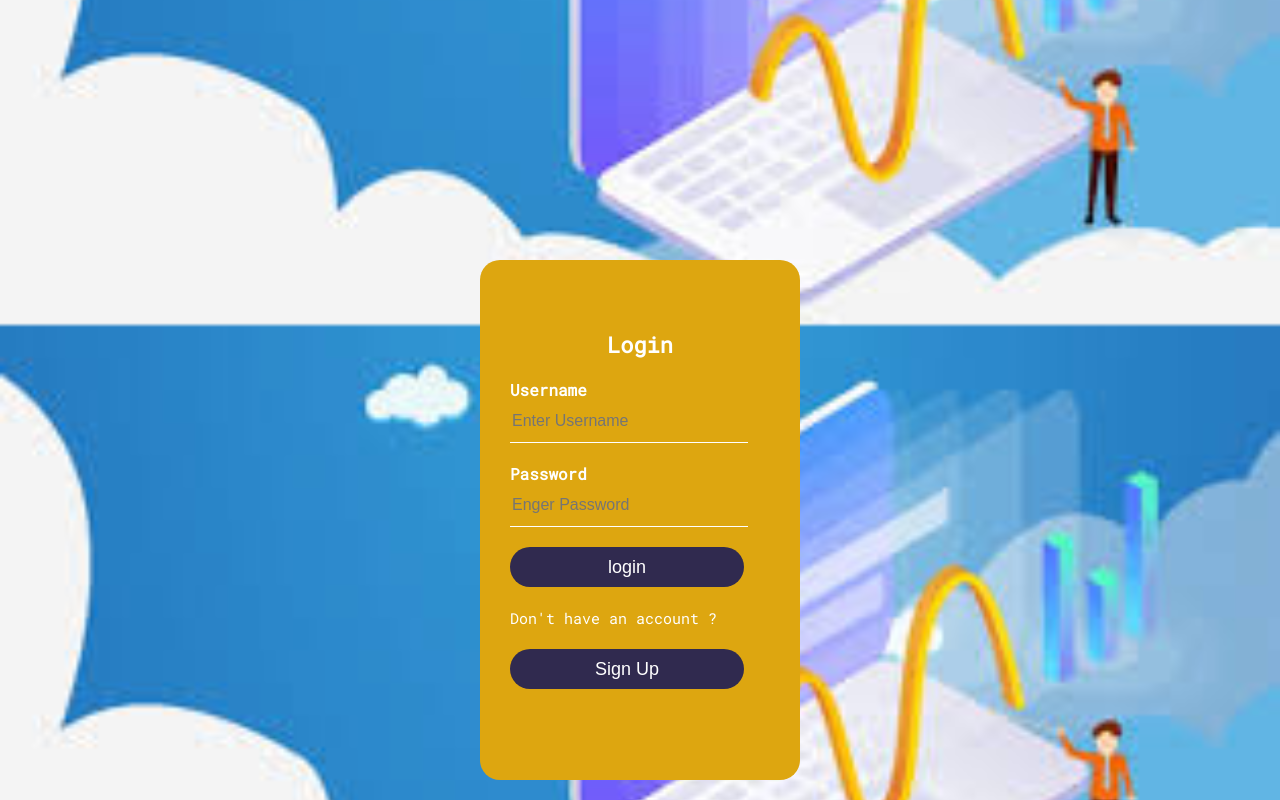
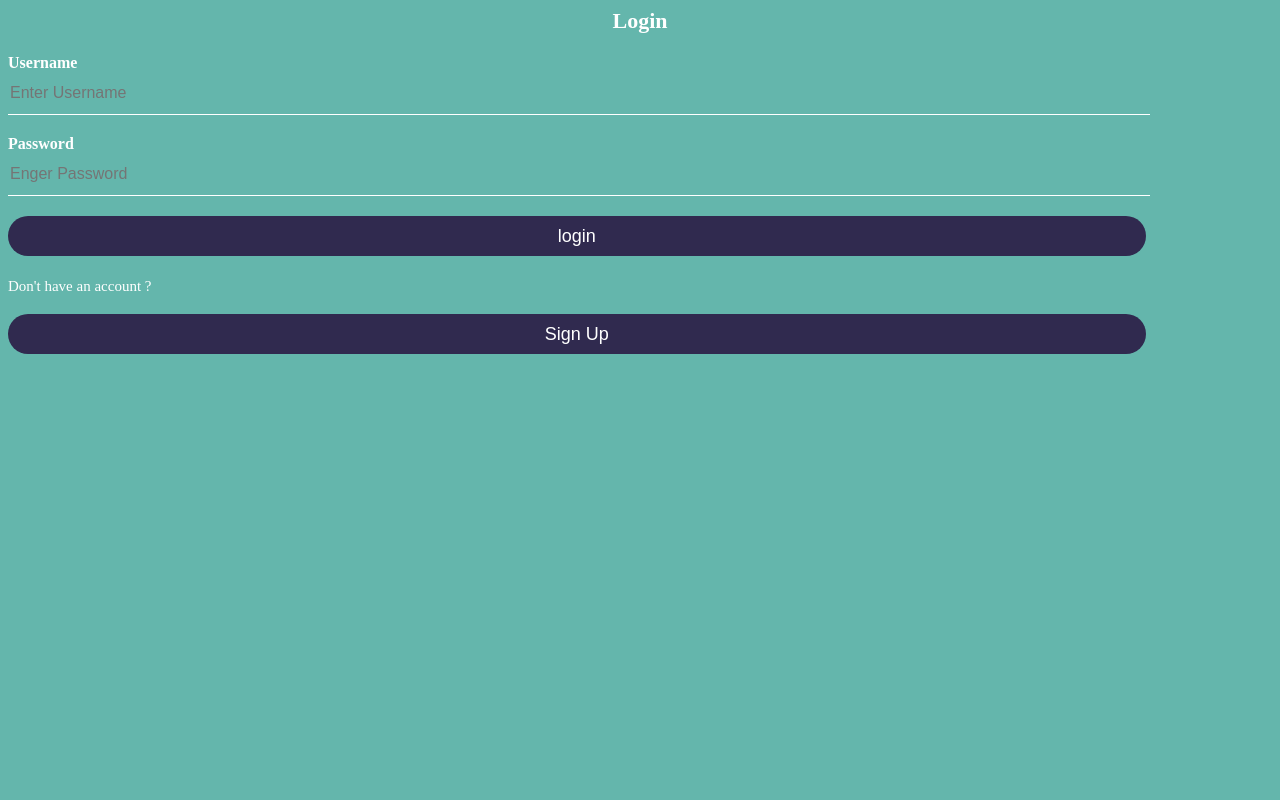
Before and after one commit to brilliant-bananas/capstone, a website: page public/login.html in a window 1280 px wide. Drawn offline with Linux system fonts and the light colour scheme.

Commit message:
login ui

```diff
--- a/public/login.html
+++ b/public/login.html
@@ -1,33 +1,27 @@
 <!DOCTYPE html>
   <html lang="en">
     <head>
-    <meta charset="UTF-8">
-    <meta name="viewport" content="width=device-width, initial-scale=1.0">
+      <meta charset="UTF-8" />
+      <meta
+        name="viewport"
+        content="width=device-width, initial-scale=1, shrink-to-fit=no"
+      />
       <title>Login</title>
-    <link rel="stylesheet" type="text/css" href="styles.css">
+      <link rel="stylesheet" href="src/css/style.css" />
     </head>
-<body>
+    <body class="loginBody">
       <div class="loginbox">
         <h1>Login</h1>
         <form>
           <p>Username</p>
-            <input type="text" name="" placeholder="Enter Username">
+          <input type="text" name="" placeholder="Enter Username" />
           <p>Password</p>
-            <input type="text" name="" placeholder="Enger Password">
-            <input type="submit" name="" value="login"><br>
-            <a href="#">Don't have an account ?</a><br>
-            <br>
-            <input type="submit" name="" value="Sign Up">
+          <input type="text" name="" placeholder="Enger Password" />
+          <input type="submit" name="" value="login" /><br />
+          <a href="#">Don't have an account ?</a><br />
+          <br />
+          <input type="submit" name="" value="Sign Up" />
         </form>
-
-
-
-
       </div>
-
     </body>
   </html>
-
-<script>
-
-</script>
--- a/public/src/css/style.css
+++ b/public/src/css/style.css
@@ -54,3 +54,93 @@ body {
     position: absolute;
     z-index: -1;
   }
+
+
+
+  .loginBody {
+    background-color: #64b6ac;
+  }
+
+  .loginbox {
+      color: #fff;
+  }
+
+  .login-image {
+      width: 100px;
+      height: 50px;
+      border-radius: 50%;
+      position: absolute;
+      top: -10px;
+      left: calc(50% -50px)
+  }
+
+  h1 {
+      margin: 0;
+      padding: 0 0 20px;
+      text-align: center;
+      font-size: 22px ;
+  }
+
+  .loginbox p {
+      margin: 0;
+      padding: 0;
+      font-weight: bold;
+  }
+
+  .loginbox input {
+      width: 90%;
+      margin-bottom: 20px;
+  }
+
+
+  .loginbox input[type="text"], input[type="password"]
+  {
+    border: none;
+    border-bottom: 1px solid #fff;
+    background: transparent;
+    outline: none;
+    height: 40px;
+    color: #fff;
+    font-size: 16px
+  }
+
+  .loginbox input[type="submit"]
+  {
+    border: none;
+    outline: none;
+    height: 40px;
+    background: #302A4F;
+    color: #fff;
+    font-size: 18px;
+    border-radius: 20px;
+  }
+
+  .loginbox input[type="submit"]:hover
+  {
+    cursor: pointer;
+    background:  #DEDBEC;
+    color: #002F5D;
+  }
+
+  .loginbox a {
+      text-decoration: none;
+      font-size: 15px;
+      line-height: 20px;
+      color: #fff;
+  }
+
+  .loginbox a:hover {
+      color: #002F5D;
+
+  }
+
+#btn {
+    top: 0;
+    left: 0;
+    position: absolute;
+    width: 110px;
+    height: 100%;
+    background: linear-gradient(top right, #ff105f, #ffad06);
+    border-radius: 30px;
+    transition: .5s;
+}
--- a/public/styles.css
+++ /dev/null
@@ -1,105 +0,0 @@
-@import url('https://fonts.googleapis.com/css2?family=Roboto+Mono&display=swap');
-
-body {
-    margin: 0;
-    padding: 0;
-    background-image: linear-gradient(rgba(0,0,0,0.4), rgba(0,0,0,0.4)), url(finance.jpeg);
-    background-size: cover;
-    background-position: center;
-    font-family: 'Roboto Mono', monospace;
-
-}
-
-.loginbox {
-    width: 320px;
-    height: 520px;
-    background: rgb(221, 166, 16);
-    color: #fff;
-    top: 0;
-    left: 50%;
-    position: absolute;
-    transform: translate(-50%, 50%);
-    box-sizing: border-box;
-    padding: 70px 30px;
-    border-radius: 20px ;
-
-}
-
-.login-image {
-    width: 100px;
-    height: 50px;
-    border-radius: 50%;
-    position: absolute;
-    top: -10px;
-    left: calc(50% -50px)
-}
-
-h1 {
-    margin: 0;
-    padding: 0 0 20px;
-    text-align: center;
-    font-size: 22px ;
-}
-
-.loginbox p {
-    margin: 0;
-    padding: 0;
-    font-weight: bold;
-}
-
-.loginbox input {
-    width: 90%;
-    margin-bottom: 20px;
-}
-
-.loginbox input[type="text"], input[type="password"]
-{
-  border: none;
-  border-bottom: 1px solid #fff;
-  background: transparent;
-  outline: none;
-  height: 40px;
-  color: #fff;
-  font-size: 16px
-}
-
-.loginbox input[type="submit"]
-{
-  border: none;
-  outline: none;
-  height: 40px;
-  background: #302A4F;
-  color: #fff;
-  font-size: 18px;
-  border-radius: 20px;
-}
-
-.loginbox input[type="submit"]:hover
-{
-   cursor: pointer;
-   background:  #DEDBEC;
-   color: #002F5D;
-}
-
-.loginbox a {
-    text-decoration: none;
-    font-size: 15px;
-    line-height: 20px;
-    color: #fff;
-}
-
-.loginbox a:hover {
-    color: #002F5D;
-
-}
-
-#btn {
-    top: 0;
-    left: 0;
-    position: absolute;
-    width: 110px;
-    height: 100%;
-    background: linear-gradient(top right, #ff105f, #ffad06);
-    border-radius: 30px;
-    transition: .5s;
-}
```
Also changed, not shown: public/src/images/wallet.png (added). Lines whose indentation alone changed are shown as unchanged.
